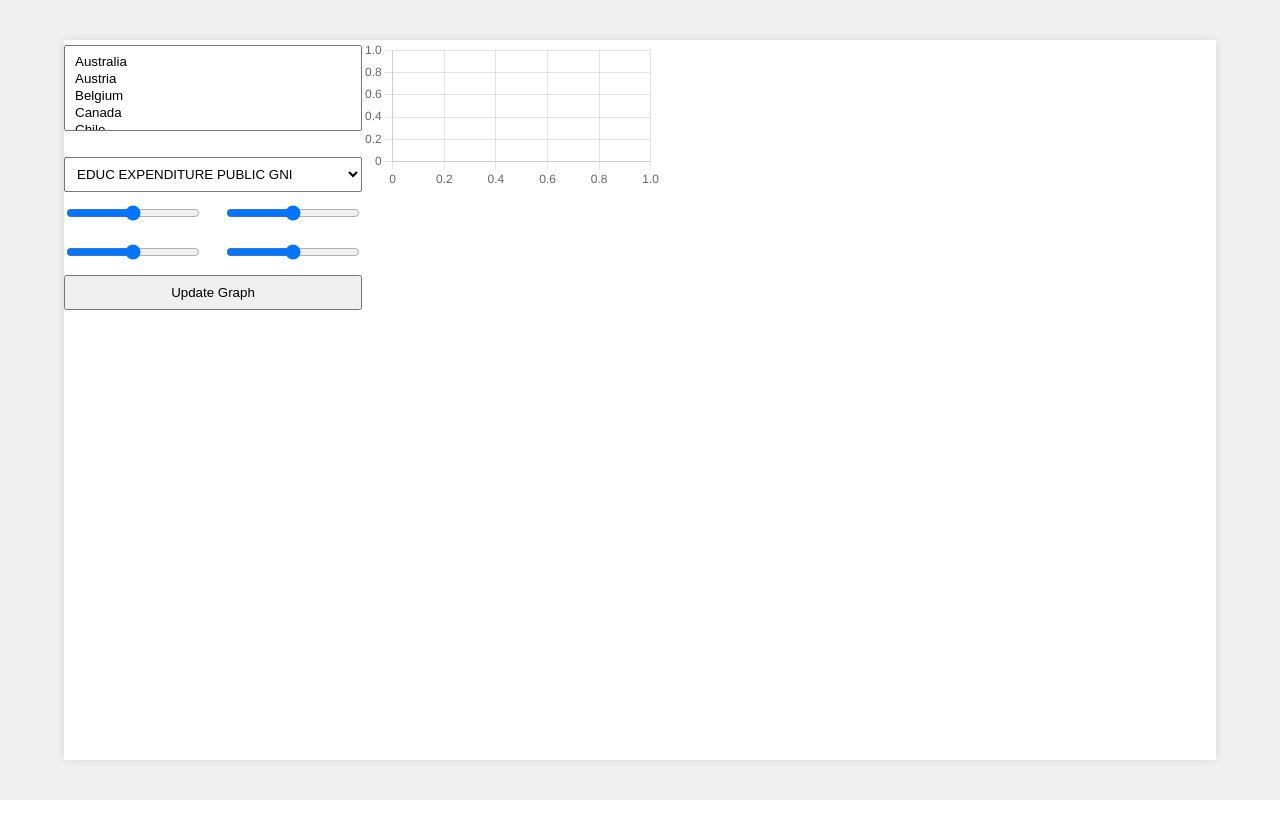
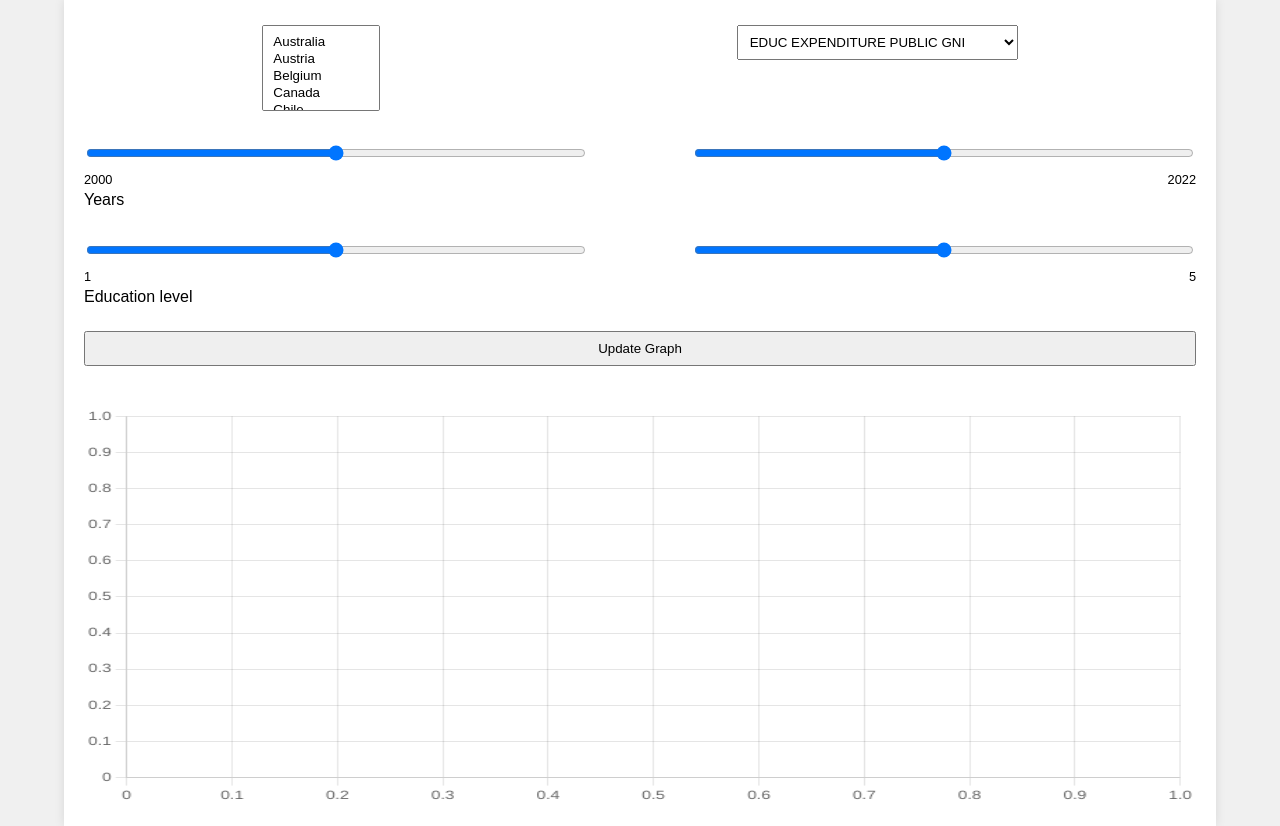
Before and after one commit to ereichl42/ODA-Pisa, a Flask app: page / in a window 1280 px wide. Before the commit the page ends 800 px from the top, so only its background shows below. Run offline with Flask 3, Linux system fonts and the light colour scheme.

Commit message:
altered the css and js files to make the graph more visually appealing moreover altered the doubleRangeSlider.js the educational expenditure graph is not shown

```diff
--- a/app/static/css/chart.css
+++ b/app/static/css/chart.css
@@ -9,3 +9,7 @@
     width: 100%;
     height: 100%;
 }
+
+.chartjs-size-monitor, .chartjs-size-monitor-expand, .chartjs-size-monitor-shrink {
+    display: none !important;
+}
--- a/app/static/css/doubleRangeSlider.css
+++ b/app/static/css/doubleRangeSlider.css
@@ -2,6 +2,8 @@
     display: flex;
     justify-content: space-between;
     align-items: center;
+    width: 100%;
+    margin-bottom: 20px;
 }
 
 .range-slider input {
--- a/app/static/css/index.css
+++ b/app/static/css/index.css
@@ -10,29 +10,30 @@
 
 .container {
     display: flex;
+    flex-direction: column;
     width: 90%;
-    height: 90%;
+    height: auto;
     background-color: #ffffff;
     box-shadow: 0 0 10px rgba(0, 0, 0, 0.1);
-}
-
-.sidebar {
-    width: 25%;
     padding: 20px;
-    border-right: 1px solid #ddd;
     box-sizing: border-box;
 }
 
-.main-content {
-    width: 75%;
+.controls {
     display: flex;
-    justify-content: center;
-    align-items: center;
+    justify-content: space-around;
+    flex-wrap: wrap;
 }
 
-#myChart {
+.graph-container {
     width: 100%;
-    height: 100%;
+    height: 400px;
+    margin-top: 20px;
+}
+
+#data-graph {
+    width: 100% !important;
+    height: 100% !important;
 }
 
 label {
@@ -48,3 +49,19 @@
     padding: 8px;
     box-sizing: border-box;
 }
+
+.chartjs-size-monitor, .chartjs-size-monitor-expand, .chartjs-size-monitor-shrink {
+    display: none !important;
+}
+
+.slider-scale {
+    position: absolute;
+    width: 100%;
+    top: 40px;
+    display: flex;
+    justify-content: space-between;
+}
+
+.slider-scale span {
+    font-size: 0.8em;
+}
--- a/app/static/js/doubleRangeSlider.js
+++ b/app/static/js/doubleRangeSlider.js
@@ -38,3 +38,21 @@
   // Initial update of the labels
   // updateLabels();
 }
+
+export function initializeSlider(sliderId, outputId, min, max) {
+  const slider = document.getElementById(sliderId);
+  const output = document.getElementById(outputId);
+
+  noUiSlider.create(slider, {
+      start: [min, max],
+      connect: true,
+      range: {
+          'min': min,
+          'max': max
+      }
+  });
+
+  slider.noUiSlider.on('update', function (values, handle) {
+      output.innerHTML = `Selected range: ${Math.round(values[0])} - ${Math.round(values[1])}`;
+  });
+}
--- a/app/templates/index.html
+++ b/app/templates/index.html
@@ -5,11 +5,54 @@
     <meta charset="UTF-8">
     <meta name="viewport" content="width=device-width, initial-scale=1.0">
     <title>PISA VS. EDUCATIONAL INVESTMENTS ANALYSIS</title>
-    <link rel="shortcut icon" href="#">
     <link rel="stylesheet" href="{{ url_for('static', filename='css/index.css') }}">
     <link rel="stylesheet" href="{{ url_for('static', filename='css/countrySelectionBox.css') }}">
     <link rel="stylesheet" href="{{ url_for('static', filename='css/doubleRangeSlider.css') }}">
     <link rel="stylesheet" href="{{ url_for('static', filename='css/chart.css') }}">
+    <style>
+        .container {
+            display: flex;
+            flex-direction: column;
+            width: 90%;
+            margin: auto;
+        }
+
+        .controls {
+            display: flex;
+            justify-content: space-around;
+            flex-wrap: wrap;
+            margin-bottom: 20px;
+        }
+
+        .graph-container {
+            width: 100%;
+            height: 400px;
+            margin-top: 20px;
+        }
+
+        #data-graph {
+            width: 100% !important;
+            height: 100% !important;
+        }
+
+        .slider-container {
+            width: 100%;
+            margin-bottom: 20px;
+            position: relative;
+        }
+
+        .slider-scale {
+            position: absolute;
+            width: 100%;
+            top: 40px;
+            display: flex;
+            justify-content: space-between;
+        }
+
+        .slider-scale span {
+            font-size: 0.8em;
+        }
+    </style>
 </head>
 
 <body>
@@ -17,8 +60,20 @@
         <div class="controls">
             <div id="country-selection-box"></div>
             <div id="finance-metric-selection-box"></div>
-            <div id="year-range-slider"></div>
-            <div id="education-level-range-slider"></div>
+            <div class="slider-container">
+                <div id="year-range-slider"></div>
+                <div class="slider-scale">
+                    <span>2000</span><span>2022</span>
+                </div>
+                <label id="year-range-output">Years</label> <!-- Label for year range slider -->
+            </div>
+            <div class="slider-container">
+                <div id="education-level-range-slider"></div>
+                <div class="slider-scale">
+                    <span>1</span><span>5</span>
+                </div>
+                <label id="education-level-output">Education level</label> <!-- Label for education level slider -->
+            </div>
             <button id="apply-metric">Update Graph</button>
         </div>
         <div class="graph-container">
@@ -27,6 +82,8 @@
     </div>
 
     <script src="https://cdn.jsdelivr.net/npm/chart.js"></script>
+    <script src="https://cdn.jsdelivr.net/npm/nouislider/distribute/nouislider.min.js"></script>
+    <link href="https://cdn.jsdelivr.net/npm/nouislider/distribute/nouislider.min.css" rel="stylesheet">
     <script type="module" src="{{ url_for('static', filename='js/index.js') }}"></script>
 </body>
 
```
